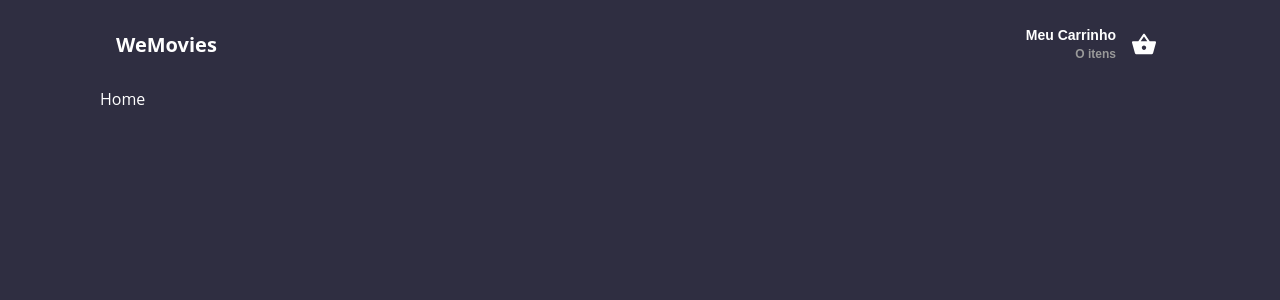
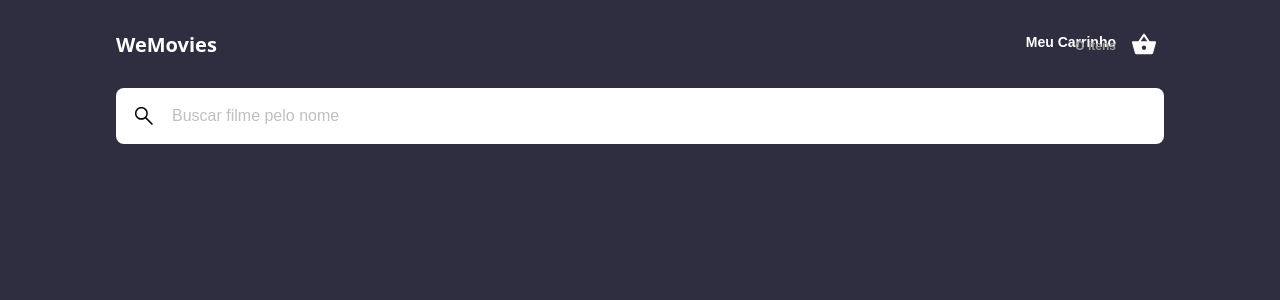
Before and after one commit to CesarNeo/challenge-wefit-ecommerce, a React (Vite) app: page / in a window 1280 px wide. Shown: the top 300 px of the page. Built offline with nearby package versions, Linux system fonts and the light colour scheme.

Commit message:
feat: create new component Input

```diff
--- /dev/null
+++ b/src/components/Input/index.tsx
@@ -0,0 +1,21 @@
+import { ComponentProps, forwardRef, ForwardRefRenderFunction } from 'react'
+
+import SearchIcon from '../SearchIcon'
+import * as S from './styles'
+
+type InputProps = ComponentProps<'input'>
+
+const Input = forwardRef((props, ref) => {
+  return (
+    <S.Container>
+      <button type="submit">
+        <SearchIcon />
+      </button>
+      <S.Input ref={ref} {...props} />
+    </S.Container>
+  )
+}) as ForwardRefRenderFunction<HTMLInputElement, InputProps>
+
+Input.displayName = 'Input'
+
+export default Input
--- /dev/null
+++ b/src/components/Input/styles.ts
@@ -0,0 +1,34 @@
+import styled from 'styled-components'
+
+export const Container = styled.div`
+  display: flex;
+  gap: 1rem;
+  padding: 1rem;
+
+  border-radius: 0.5rem;
+  background: ${({ theme }) => theme.white};
+  color: ${({ theme }) => theme.placeholder};
+  transition: all 0.2s;
+
+  &:focus-within {
+    box-shadow: 0 0 0 2px ${({ theme }) => theme.primary};
+    color: ${({ theme }) => theme['text-primary']};
+    flex-direction: row-reverse;
+  }
+
+  @media (max-width: 768px) {
+    flex-direction: row-reverse;
+  }
+`
+
+export const Input = styled.input`
+  flex: 1;
+
+  font-size: 1rem;
+  color: ${({ theme }) => theme['text-primary']};
+  font-weight: 400;
+
+  &::placeholder {
+    color: ${({ theme }) => theme.placeholder};
+  }
+`
--- /dev/null
+++ b/src/components/SearchIcon/index.tsx
@@ -0,0 +1,20 @@
+import { ComponentProps } from 'react'
+
+type SearchIconProps = ComponentProps<'svg'>
+
+const SearchIcon = (props: SearchIconProps) => (
+  <svg
+    width={24}
+    height={24}
+    viewBox="0 0 24 24"
+    fill="none"
+    xmlns="http://www.w3.org/2000/svg"
+    {...props}
+  >
+    <path
+      d="M19.9 20.9751L13.325 14.4001C12.825 14.8334 12.242 15.1709 11.576 15.4126C10.91 15.6543 10.2014 15.7751 9.45 15.7751C7.6473 15.7751 6.12163 15.1501 4.87298 13.9001C3.62433 12.6501 3 11.1418 3 9.3751C3 7.60843 3.625 6.1001 4.875 4.8501C6.125 3.6001 7.6375 2.9751 9.4125 2.9751C11.1875 2.9751 12.6958 3.6001 13.9375 4.8501C15.1792 6.1001 15.8 7.60968 15.8 9.37885C15.8 10.093 15.6833 10.7834 15.45 11.4501C15.2167 12.1168 14.8667 12.7418 14.4 13.3251L21 19.8751L19.9 20.9751ZM9.425 14.2751C10.7792 14.2751 11.9302 13.7959 12.8781 12.8376C13.826 11.8793 14.3 10.7251 14.3 9.3751C14.3 8.0251 13.826 6.87093 12.8781 5.9126C11.9302 4.95426 10.7792 4.4751 9.425 4.4751C8.05695 4.4751 6.8941 4.95426 5.93645 5.9126C4.97882 6.87093 4.5 8.0251 4.5 9.3751C4.5 10.7251 4.97882 11.8793 5.93645 12.8376C6.8941 13.7959 8.05695 14.2751 9.425 14.2751Z"
+      fill="currentColor"
+    />
+  </svg>
+)
+export default SearchIcon
--- a/src/pages/Home/index.tsx
+++ b/src/pages/Home/index.tsx
@@ -1,5 +1,23 @@
+import { FormEvent } from 'react'
+
+import Input from '../../components/Input'
+
 function HomePage() {
-  return <div>Home</div>
+  function handleSubmit(event: FormEvent) {
+    event.preventDefault()
+
+    const formData = new FormData(event.target as HTMLFormElement)
+    const search = formData.get('search') as string
+    console.log(search)
+  }
+
+  return (
+    <div>
+      <form onSubmit={handleSubmit}>
+        <Input placeholder="Buscar filme pelo nome" name="search" />
+      </form>
+    </div>
+  )
 }
 
 export default HomePage
--- a/src/pages/_layouts/AppLayout/styles.ts
+++ b/src/pages/_layouts/AppLayout/styles.ts
@@ -10,4 +10,5 @@ export const Container = styled.main`
 
 export const ContentContainer = styled.div`
   flex: 1;
+  padding: 0 1rem;
 `
--- a/src/styles/global.ts
+++ b/src/styles/global.ts
@@ -24,5 +24,6 @@ export const GlobalStyles = createGlobalStyle`
 
   button {
     cursor: pointer;
+    line-height: 0;
   }
 `
--- a/src/styles/themes/default.ts
+++ b/src/styles/themes/default.ts
@@ -3,6 +3,8 @@ export const DEFAULT_THEME = {
   background: '#2F2E41',
   primary: '#009EDD',
   success: '#039B00',
+  'text-black': '#333333',
   'text-primary': '#2F2E41',
   'text-secondary': '#999999',
+  placeholder: '#C0C0C0',
 } as const
```
